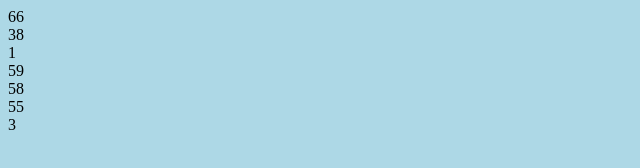
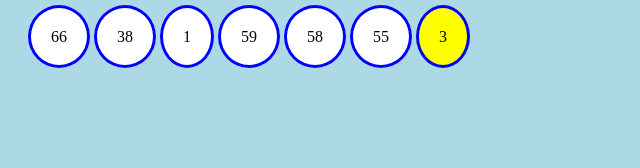
Before and after one commit to cjspeller/Lottery, a plain HTML site: page index.html in a window 1280 px wide. Shown: the whole page, without its empty margins (0-640 px from the left). Drawn offline with Linux system fonts and the light colour scheme.

Commit message:
created borders that were used make the lottery balls & add color to differentiate between the regular numbers and the megaball

```diff
--- a/css/styles.css
+++ b/css/styles.css
@@ -1,3 +1,16 @@
 body {
   background-color: lightblue;
+  padding: 20px;
 }
+
+div {
+  border: 3px solid blue;
+  display: inline;
+  padding: 20px 20px 20px 20px;
+  border-radius: 50%;
+  background-color: white;3
+}
+
+#megaball {
+  background-color: yellow;
+}
```
